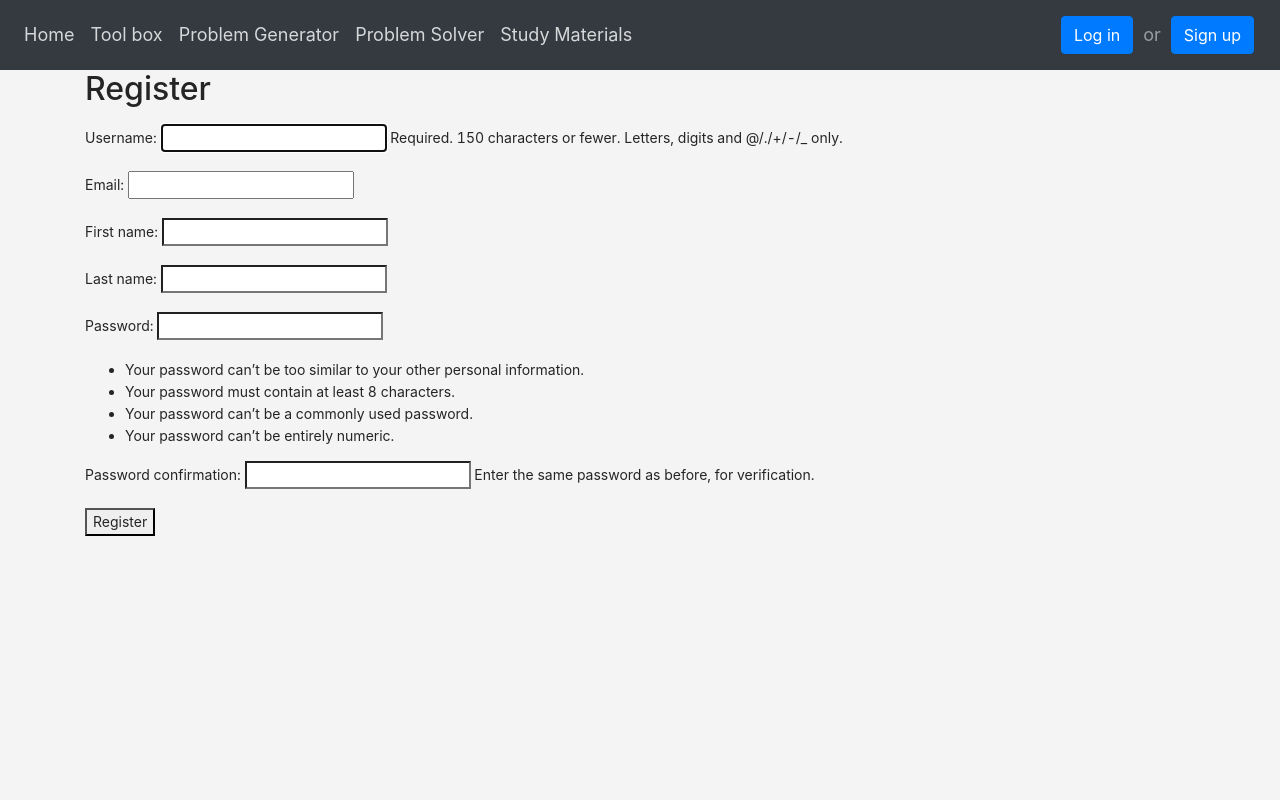
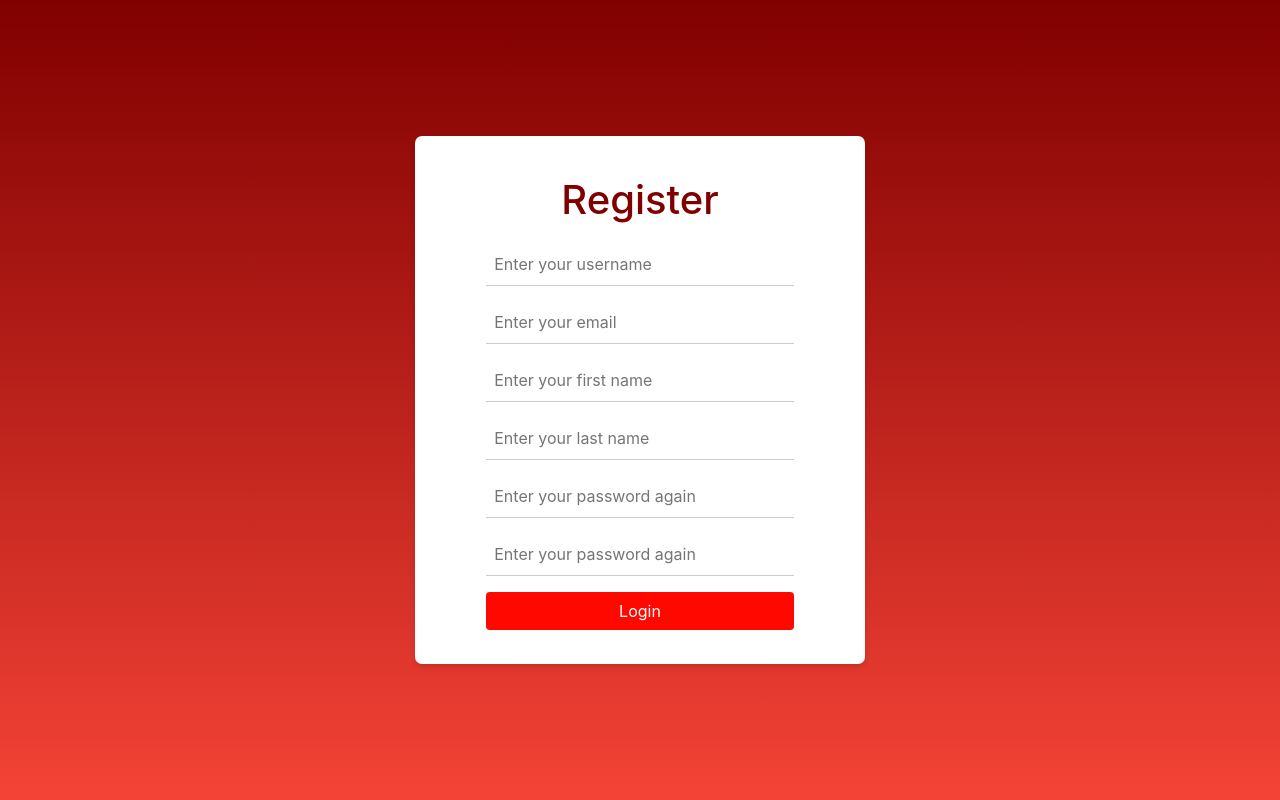
Before and after one commit to FarmerJohnsBessie/ACSL_Guide, a Django app: page /register/ in a window 1280 px wide. Run offline with Django 4.2, Linux system fonts and the light colour scheme; some libraries are stand-ins or nearby versions.

Commit message:
Added a lot of styling

```diff
--- a/number_system/forms.py
+++ b/number_system/forms.py
@@ -1,5 +1,5 @@
 from django import forms
-from django.contrib.auth.forms import UserCreationForm
+from django.contrib.auth.forms import UserCreationForm, AuthenticationForm
 from django.contrib.auth.models import User
 from django.contrib.auth.forms import PasswordResetForm
 from .models import Profile
@@ -27,6 +27,22 @@ class UserRegisterForm(UserCreationForm):
         model = User
         fields = ['username', 'email','first_name','last_name', 'password1', 'password2']
 
+    def __init__(self, *args, **kwargs):
+        super(UserRegisterForm, self).__init__(*args, **kwargs)
+        self.fields['username'].label = ""
+        self.fields['username'].widget.attrs = {'class':'login-text', 'placeholder':'Enter your username'}
+        self.fields['email'].label = ""
+        self.fields['email'].widget.attrs = {'class': 'login-text', 'placeholder': 'Enter your email'}
+        self.fields['password1'].label = ""
+        self.fields['password1'].widget.attrs = {'class': 'login-text', 'placeholder': 'Enter your password again'}
+        self.fields['password2'].label = ""
+        self.fields['password2'].widget.attrs = {'class': 'login-text', 'placeholder': 'Enter your password again'}
+        self.fields['first_name'].label = ""
+        self.fields['first_name'].widget.attrs = {'class': 'login-text', 'placeholder': 'Enter your first name'}
+        self.fields['last_name'].label = ""
+        self.fields['last_name'].widget.attrs = {'class': 'login-text', 'placeholder': 'Enter your last name'}
+        for fieldname in self.fields:
+            self.fields[fieldname].help_text = None
 
 class UserPasswordResetForm(PasswordResetForm):
     email = forms.EmailField(max_length=254)
@@ -41,3 +57,13 @@ class UserForm(forms.ModelForm):
     class Meta:
         model = User
         fields = ['first_name', 'last_name']
+
+
+class CustomAuthenticationForm(AuthenticationForm):
+    def __init__(self, *args, **kwargs):
+        super(CustomAuthenticationForm, self).__init__(*args, **kwargs)
+        self.fields['username'].label = ""
+        self.fields['username'].widget.attrs = {'class':'login-text', 'placeholder':'Enter your username'}
+
+        self.fields['password'].label = ""
+        self.fields['password'].widget.attrs = {'class': 'login-text', 'placeholder': 'Enter your password'}
--- a/number_system/static/css/registration/login.css
+++ b/number_system/static/css/registration/login.css
@@ -1,46 +1,110 @@
 body {
-    background-color: #f7f7f7;
+    /*background-color: #f7f7f7;*/
+    background: linear-gradient(to bottom, #800000, #f44336);
 }
+
 .login-container {
     min-height: 100vh;
     display: flex;
     align-items: center;
     justify-content: center;
 }
+
 .login-form {
     width: 100%;
 
 }
+
 .content-box {
     background-color: white; /* Sets the background color of the container to white */
     width: 100%;
-    max-width: 1200px;
+    min-width: 450px;
     margin: auto;
     padding: 20px;
-    box-shadow: 0 4px 6px -1px rgba(0, 0, 0, 0.1), /* Bottom shadow */
-                0 2px 4px -1px rgba(0, 0, 0, 0.06); /* Slightly lighter shadow for more depth */
+    box-shadow: 0 4px 6px -1px rgba(0, 0, 0, 0.1), /* Bottom shadow */ 0 2px 4px -1px rgba(0, 0, 0, 0.06); /* Slightly lighter shadow for more depth */
+    border-radius: 7px;
+    /*display: flex;*/
+    /*justify-content: center;*/
+    /*align-items: center;*/
+}
 
-}
-.title{
+.title {
     margin: 20px auto;
     text-align: center;
     color: #800000;
 }
-.login-btn{
+
+.login-btn {
     position: relative;
     margin: auto;
 }
-.acsl-btn{
+
+.acsl-btn {
     position: relative;
-    margin: 10px auto;
 
     color: white;
     background: #FF0800;
-
+    text-align: center;
     display: flex;
     align-content: center;
+    justify-content: center;
+    margin: 8px auto;
+    width: 75%;
+
+
 }
-.acsl-btn:hover{
+
+.acsl-btn:hover {
     color: white;
     background: #800000;
 }
+
+.login-text {
+    margin: 10px auto;
+    width: 300px;
+}
+
+input[type="text"],
+input[type="email"],
+input[type="password"] {
+    position: relative;
+    width: 75%; /* Full width */
+    padding: 8px; /* Some padding */
+    margin: 8px auto; /* Some space above and below */
+    display: flex; /* To use width 100% */
+    align-content: center;
+    border: none; /* Remove borders */
+    border-bottom: 1px solid #ccc; /* Add a bottom border */
+    box-sizing: border-box; /* Ensure padding doesn't affect width */
+    transition: border-color 0.2s; /* Smooth transition for border color */
+    font-size: 16px; /* Increase font size */
+}
+
+input[type="text"]:focus,
+input[type="email"]:focus,
+input[type="password"]:focus {
+    outline: none; /* Remove outline on focus */
+    border-bottom: 2px solid black; /* Make bottom border thicker and darker on focus */
+}
+
+/* Placeholder styling */
+input[type="text"]::placeholder,
+input[type="email"]::placeholder
+input[type="password"]::placeholder {
+    color: #222222; /* Light grey placeholder text */
+    font-size: 16px;
+    font-weight: 600;
+}
+
+.error-messages .error {
+    position: relative;
+    display: block;
+    color: #ff0000; /* Red text color for error messages */
+}
+
+.error-messages .helptext {
+    color: #666; /* Grey text color for help text */
+    font-size: 0.9em; /* Smaller font size */
+    display: block; /* Block display to put it on a new line */
+    margin-top: 5px; /* Space above the help text */
+}
--- a/number_system/view/user_views.py
+++ b/number_system/view/user_views.py
@@ -1,7 +1,7 @@
 from django.contrib.auth.models import User
 from django.views.generic import CreateView
 from api.models import Question
-from ..forms import UserForm, ProfileForm
+from ..forms import UserForm, ProfileForm, CustomAuthenticationForm
 from django.shortcuts import render, redirect
 from django.contrib.auth import login, logout
 from django.urls import reverse_lazy
@@ -43,6 +43,7 @@ class UserRegisterView(CreateView):
 
 class UserLoginView(LoginView):
     template_name = 'registration/login.html'
+    form_class = CustomAuthenticationForm
     success_url = reverse_lazy('homepage')
 
 
--- a/templates/pages/study_materials/study_materials.html
+++ b/templates/pages/study_materials/study_materials.html
@@ -3,8 +3,12 @@
 
 {% block title %}Home - ACSL Toolkit{% endblock %}
 
+{% block style %}
+    <link rel="stylesheet" type="text/css" href="{% static 'css/study material/study_materials.css' %}">
+{% endblock style %}
+
 {% block content %}
-    <h1>Study Materials</h1>
+    <h1 class="title"><b>Study Materials</b></h1>
     <p>Study materials for the ACSL competition.</p>
     <h2>Study Matierals</h2>
     <a href="{% url 'study_materials_topic' 'Computer_Number_Systems' %}">Computer_Number_Systems</a>
--- a/templates/registration/register.html
+++ b/templates/registration/register.html
@@ -1,10 +1,59 @@
-{% extends 'base.html' %}
+{#{% extends 'base.html' %}#}
+{##}
+{#{% block content %}#}
+{#  <h2>Login</h2>#}
+{#  <form method="post">#}
+{#    {% csrf_token %}#}
+{#    {{ form.as_p }}#}
+{#    <button type="submit">Login</button>#}
+{#  </form>#}
+{##}
+{#  <a href="{% url 'reset_password' %}">Forgot your password?</a>#}
+{#{% endblock %}#}
+{% load static %}
+<html lang="en">
+<head>
+    <meta charset="UTF-8">
+    <meta name="viewport" content="width=device-width, initial-scale=1.0">
+    <title>{% block title %}Login{% endblock title %}</title>
+    <link rel="stylesheet" href="https://stackpath.bootstrapcdn.com/bootstrap/4.4.1/css/bootstrap.min.css"
+          integrity="sha384-Vkoo8x4CGsO3+Hhxv8T/Q5PaXtkKtu6ug5TOeNV6gBiFeWPGFN9MuhOf23Q9Ifjh" crossorigin="anonymous">
+    <link rel="stylesheet" href="https://cdnjs.cloudflare.com/ajax/libs/font-awesome/4.7.0/css/font-awesome.min.css">
+    <link rel="stylesheet" href="https://cdnjs.cloudflare.com/ajax/libs/antd/4.16.13/antd.min.css">
+    <link rel="stylesheet" href="{% static 'css/registration/login.css' %}">
+</head>
+<body>
+<div class="container login-container">
+    <div class="row">
+        <div class="col-6 content-box">
 
-{% block content %}
-  <h2>Register</h2>
-  <form method="post">
-    {% csrf_token %}
-    {{ form.as_p }}
-    <button type="submit">Register</button>
-  </form>
-{% endblock %}
+            <div style="width: 100%; position: relative; margin: auto 0;">
+                <h1 class="title">Register</h1>
+                <form class="login-form" method="post">
+                    {% csrf_token %}
+                    {% for field in form %}
+                        <div class="form-group">
+                            {{ field }}
+                            {% if form.is_bound %}
+                                {% if field.errors %}
+                                    <div class="error-messages">
+                                        {% for error in field.errors %}
+                                            <span class="error">{{ error }}<br></span>
+                                        {% endfor %}
+                                        <span class="helptext">{% if field.field.help_text != None %}
+                                        	{{ field.field.help_text }}
+                                        {% endif %} </span>
+                                    </div>
+                                {% endif %}
+                            {% endif %}
+                        </div>
+                    {% endfor %}
+{#                    {{ form }}#}
+                    <button class="login-btn btn acsl-btn" type="submit">Login</button>
+                </form>
+            </div>
+        </div>
+    </div>
+</div>
+</body>
+</html>
```
Also changed, not shown: templates/registration/login.html (+26 -7 lines), db.sqlite3, number_system/static/css/study material/study_materials.css (added).
